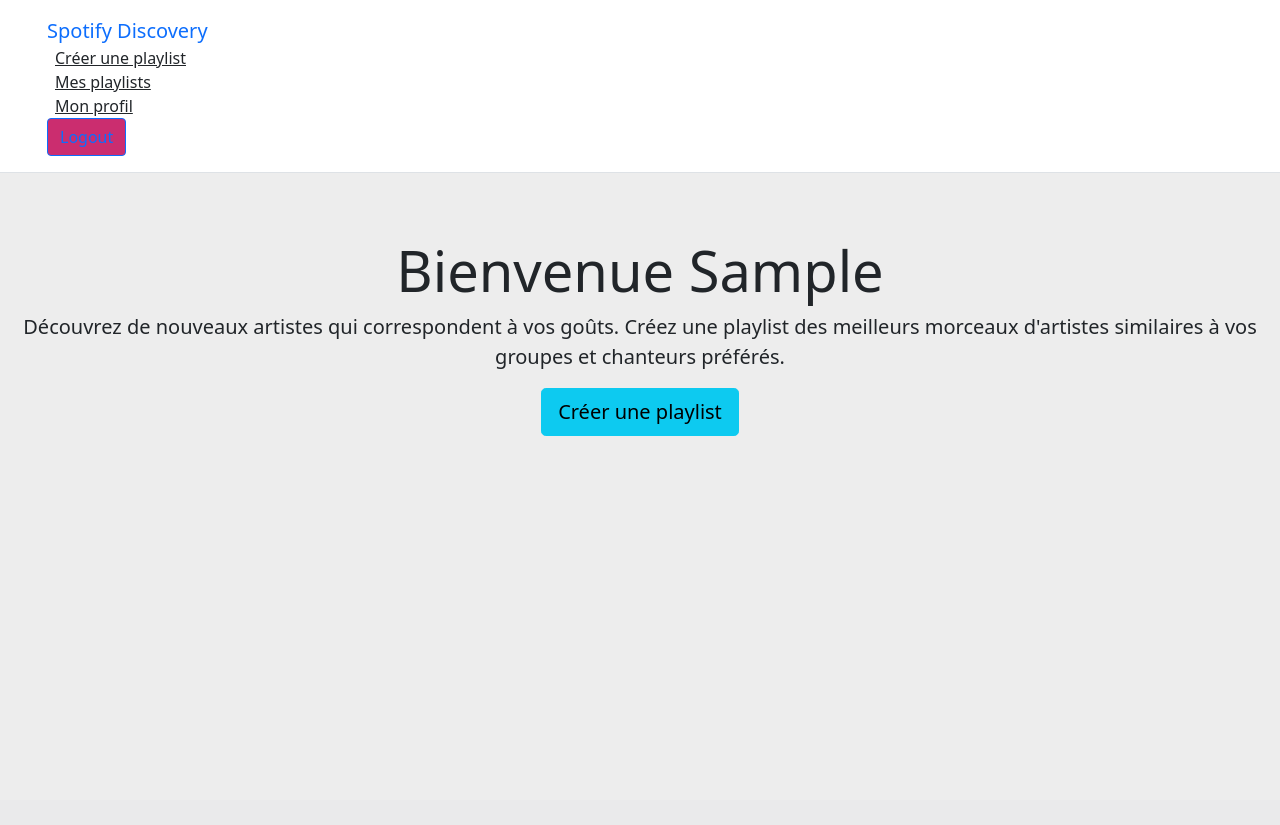
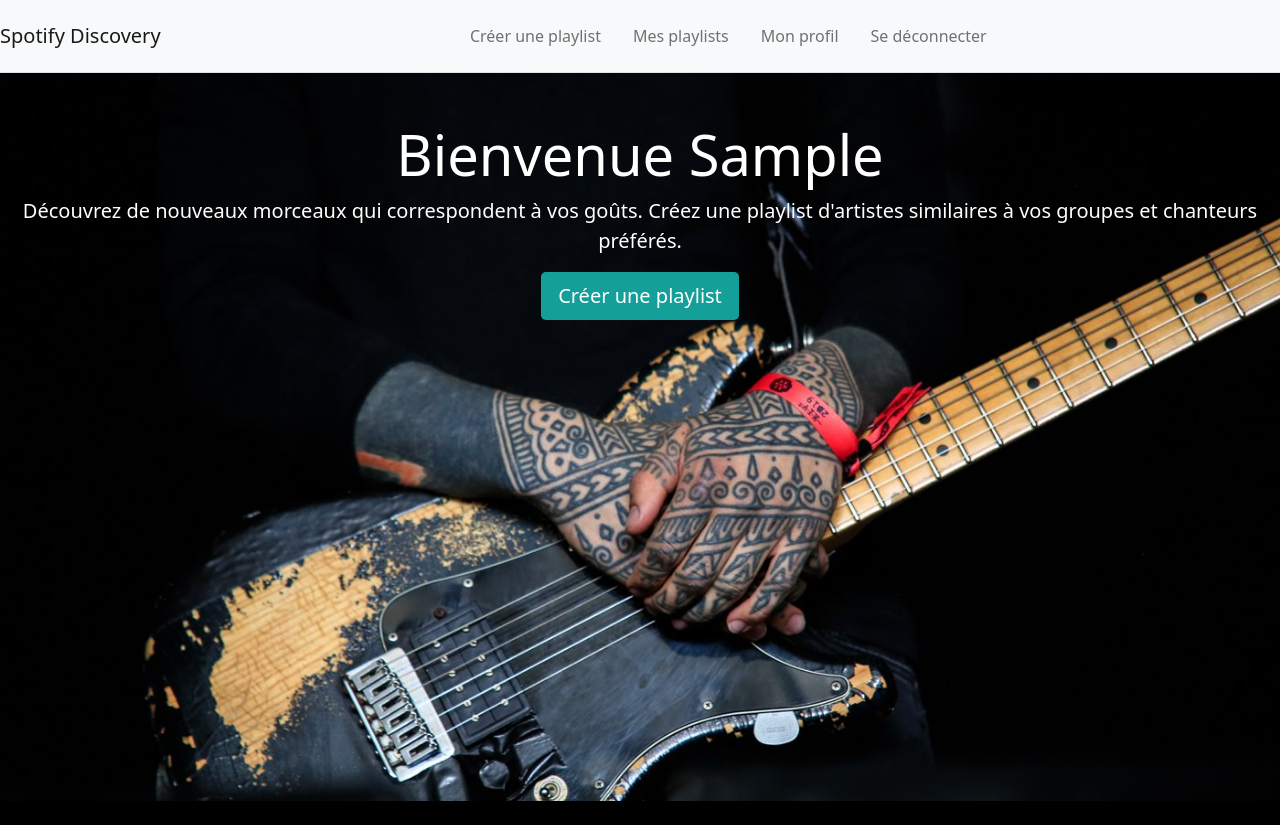
Before and after one commit to erwanlenagard/spotifydiscovery, a Flask app: template templates/index.html in a window 1280 px wide. Before the commit the page ends 436 px from the top, so only its background shows below. Run offline with Flask 2, Linux system fonts and the light colour scheme; the template is opened without the code that fills it: most values are stand-ins (such as "Sample title", 1, 10 or a date in 2020); parts of the project's set-up code (start-up, migrations or seed data) failed here and were passed over; some libraries are stand-ins or nearby versions.

Commit message:
Add files via upload

```diff
--- a/templates/index.html
+++ b/templates/index.html
@@ -12,25 +12,48 @@
     <link href="pricing.css" rel="stylesheet">
   </head>
 
-  <body style="background-color: rgb(237, 237, 237);">
+  <body style="background-color: rgb(0, 0, 0);">
 
-    <div class="d-flex flex-column flex-md-row align-items-center p-3 px-md-4 mb-3 bg-white border-bottom box-shadow" style="color: rgb(255, 255, 255); background-color: rgb(59, 59, 59);">
-<!--       <h5 class="my-0 mr-md-auto font-weight-normal" style="color: rgb(28, 28, 28);">Spotify Discovery</h5> -->
-      <nav class="my-2 my-md-0 mr-md-3">
-         <li class="nav-item"><a class="navbar-brand" href="#">Spotify Discovery</a></li>
-          <li class="nav-item"><a class="p-2 text-dark" href="#">Créer une playlist</a></li>
-        <li class="nav-item"><a class="p-2 text-dark" href="/playlists">Mes playlists</a></li>
 
-        <li class="nav-item"><a class="p-2 text-dark" href="/current_user">Mon profil</a></li>
-          <li class="nav-item"><a class="btn btn-outline-primary" href="/sign_out" style="background-color: rgb(203, 45, 111);">Logout</a></li>
-      </nav>
+<div class="align-items-center bg-white border-bottom box-shadow" style="color: rgb(255, 255, 255); background-color: rgb(59, 59, 59);color:black;">
 
+        <!-- NAVBAR
+    ================================================== -->
+
+ <nav class="navbar navbar-expand-lg navbar-light bg-light">
+    <div class="d-flex flex-grow-1">
+        <span class="w-100 d-lg-none d-block"><!-- hidden spacer to center brand on mobile --></span>
+        <a class="navbar-brand d-none d-lg-inline-block" href="/">
+           Spotify Discovery
+        </a>
     </div>
+    <div class="collapse navbar-collapse flex-grow-1 text-right" id="myNavbar">
+        <ul class="navbar-nav ml-auto flex-nowrap">
+            <li class="nav-item">
+                <a href="/create_playlist" class="nav-link m-2 menu-item nav-active">Créer une playlist</a>
+            </li>
+            <li class="nav-item">
+                <a href="/playlist" class="nav-link m-2 menu-item">Mes playlists</a>
+            </li>
+            <li class="nav-item">
+                <a href="/current_user" class="nav-link m-2 menu-item">Mon profil</a>
+            </li>
+            <li class="nav-item">
+                <a href="/logout" class="nav-link m-2 menu-item">Se déconnecter</a>
+            </li>
+        </ul>
+    </div>
+</nav>
 
-    <div class="pricing-header px-3 py-3 pt-md-5 pb-md-4 mx-auto text-center">
-      <h1 class="display-4">Bienvenue {{me}}</h1>
-      <p class="lead">Découvrez de nouveaux artistes qui correspondent à vos goûts. Créez une playlist des meilleurs morceaux d'artistes similaires à vos groupes et chanteurs préférés.</p>
-    <button type="button" class="btn btn-lg btn-info" style="position: static; text-align: center;" href="/create_playlist">Créer une playlist</button></div>
+ </div>
+
+    <!-- CONTENU
+    ================================================== -->
+
+    <div class="pricing-header px-3 py-3 pt-md-5 pb-md-4 mx-auto text-center bg-image" style="background-image:  url('./img/img3.jpg'); height: 91vh; opacity: 1;background-size: cover;color: white;">
+        <h1 class="display-4">Bienvenue {{me}}</h1>
+      <p class="lead center">Découvrez de nouveaux morceaux qui correspondent à vos goûts. Créez une playlist d'artistes similaires à vos groupes et chanteurs préférés.</p>
+    <a href="/create_playlist"><button type="button" class="btn btn-lg" style="position: static; text-align: center; background-color:#14a098;color:white;" href="/create_playlist">Créer une playlist</button></a></div>
 
     <div class="container-fluid" style="float: none; top: 0px; display: inline; position: relative; left: 0px;">
 
@@ -42,8 +65,7 @@
     <!-- Bootstrap core JavaScript
     ================================================== -->
     <!-- Placed at the end of the document so the pages load faster -->
-
-          <!-- Bootstrap core CSS -->
+      <!-- Bootstrap core CSS -->
     <link href="https://cdn.jsdelivr.net/npm/bootstrap@5.1.0/dist/css/bootstrap.min.css" rel="stylesheet" integrity="sha384-KyZXEAg3QhqLMpG8r+8fhAXLRk2vvoC2f3B09zVXn8CA5QIVfZOJ3BCsw2P0p/We" crossorigin="anonymous">
 <script src="https://cdn.jsdelivr.net/npm/bootstrap@5.1.0/dist/js/bootstrap.bundle.min.js" integrity="sha384-U1DAWAznBHeqEIlVSCgzq+c9gqGAJn5c/t99JyeKa9xxaYpSvHU5awsuZVVFIhvj" crossorigin="anonymous"></script>
     <script src="https://cdn.jsdelivr.net/npm/@popperjs/core@2.9.3/dist/umd/popper.min.js" integrity="sha384-eMNCOe7tC1doHpGoWe/6oMVemdAVTMs2xqW4mwXrXsW0L84Iytr2wi5v2QjrP/xp" crossorigin="anonymous"></script>
```
